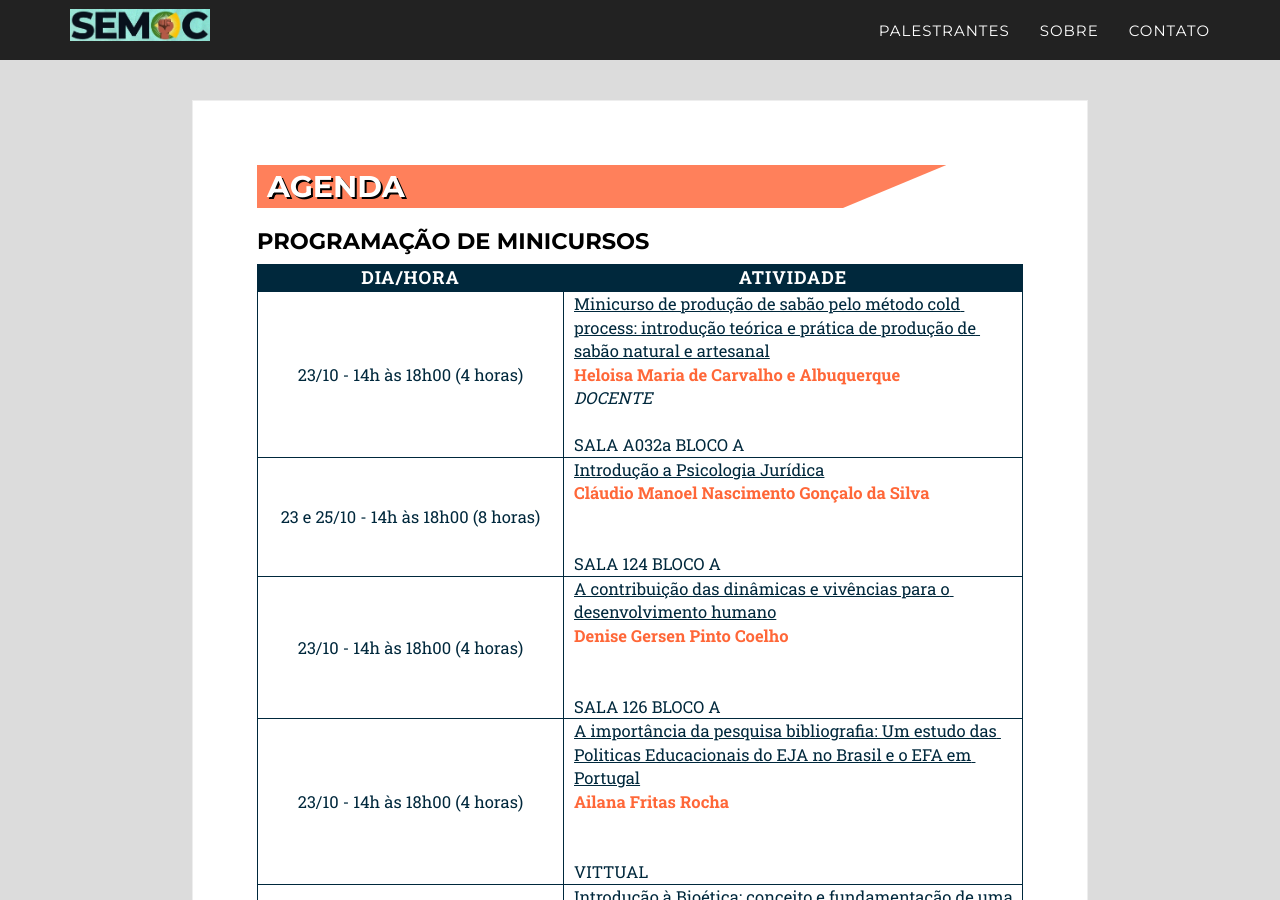
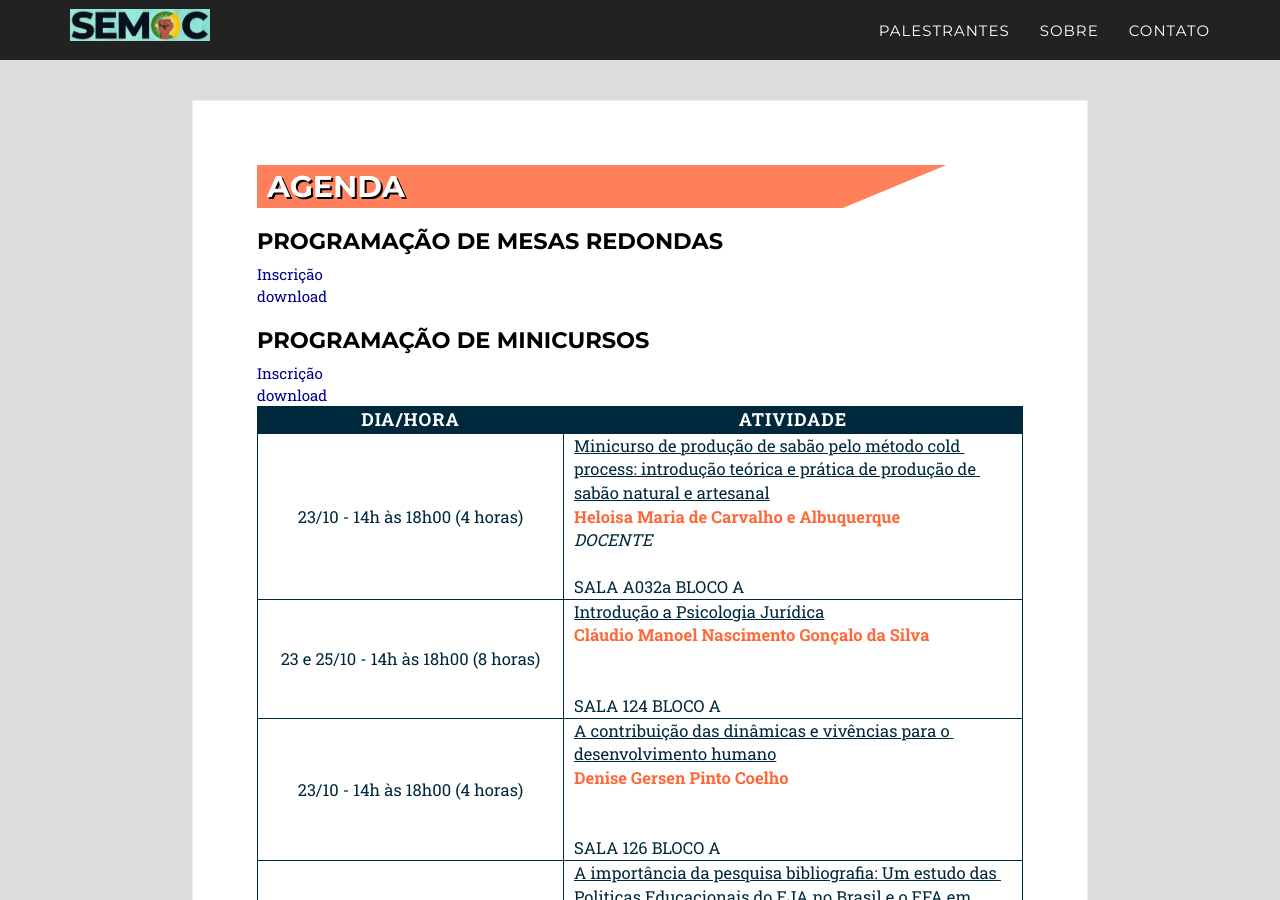
Before and after one commit to mariojp/semoc-site, a Jekyll site: the page built from _2017_pages/agenda.html, in a window 1280 px wide and 900 px high. Built offline with Jekyll 4.4.1, drawn with Linux system fonts in a browser that asks for light colours; some web fonts are replaced.

Commit message:
Update agenda.html

```diff
--- a/_2017_pages/agenda.html
+++ b/_2017_pages/agenda.html
@@ -11,8 +11,12 @@ published: true
 
     <div class="event black-frame">
       <h1>{{ page.title }}</h1>
-
+        <h2>PROGRAMAÇÃO DE MESAS REDONDAS</h2>
+        <a href="">Inscrição</a><br>
+        <a href="">download</a>
         <h2>PROGRAMAÇÃO DE MINICURSOS</h2>
+        <a href="">Inscrição</a><br>
+        <a href="">download</a>
         <table class="agenda">
             <thead>
                 <tr>
```
